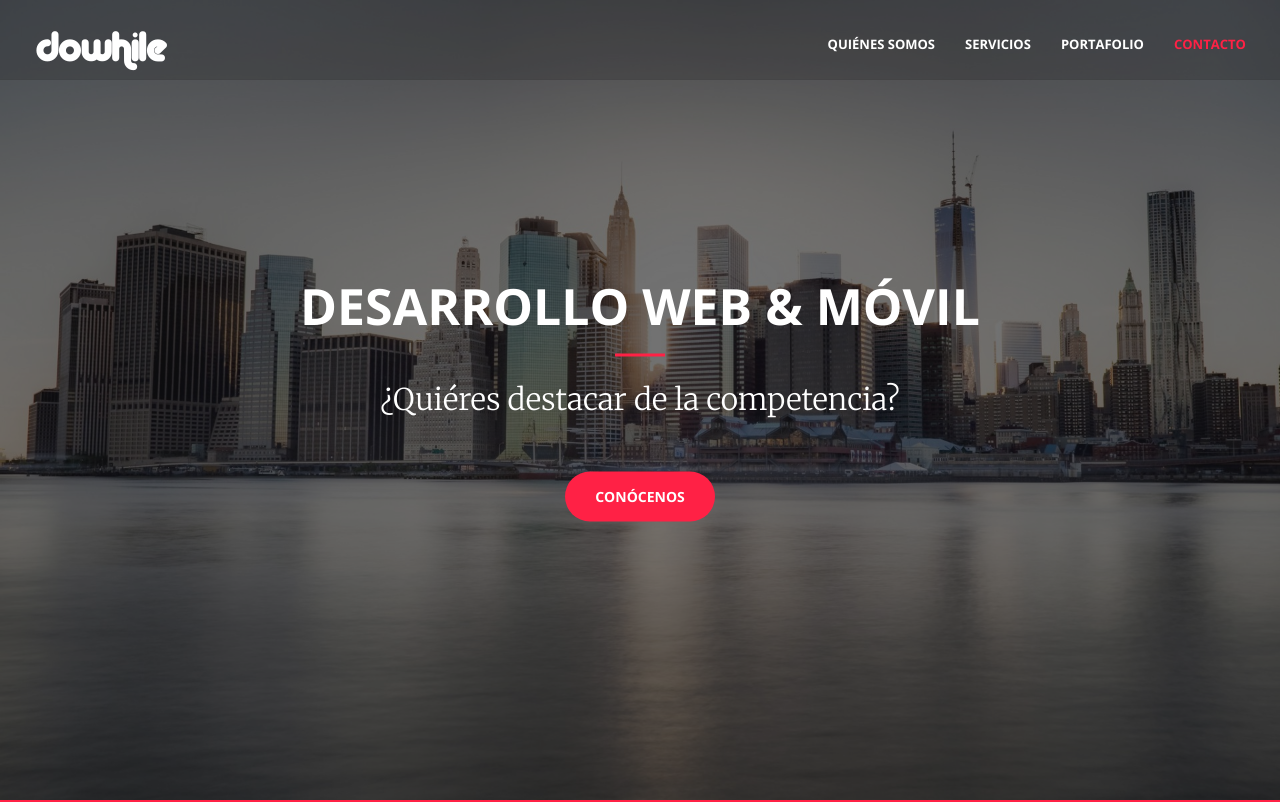
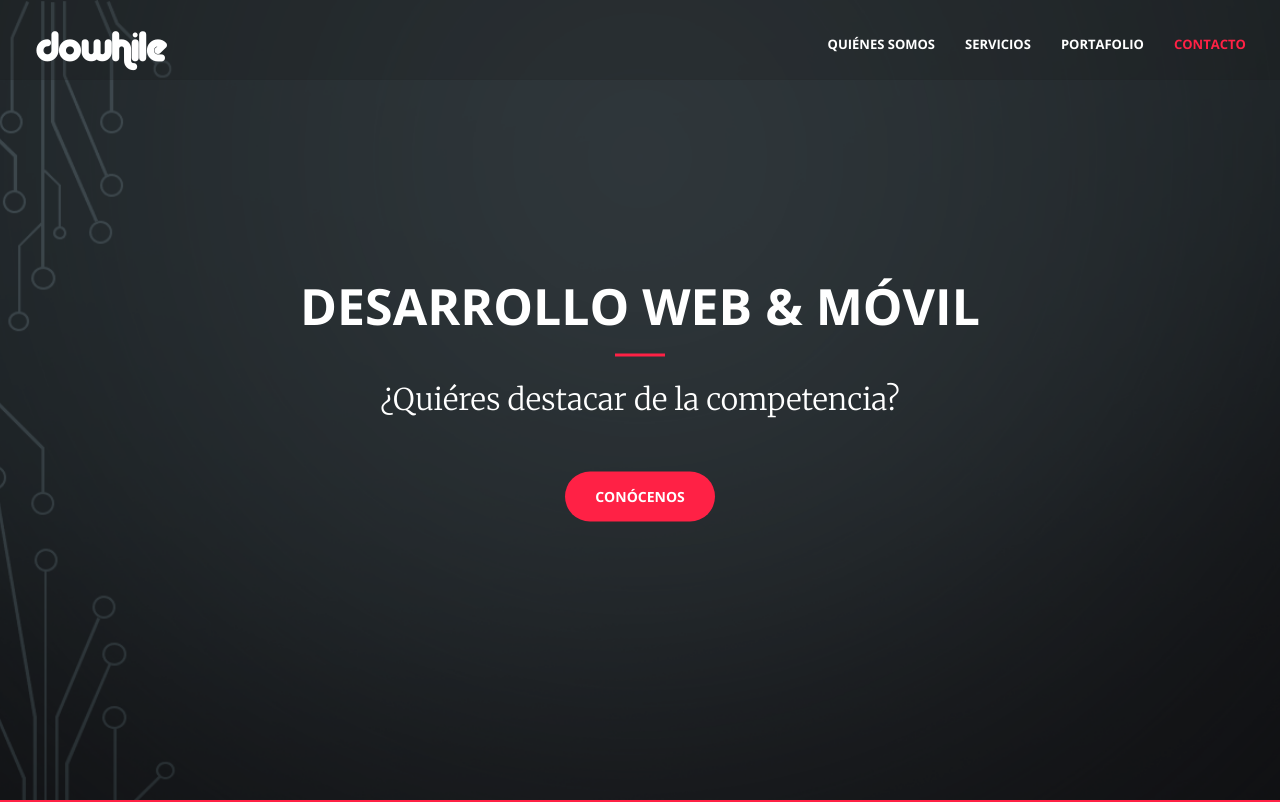
Before and after one commit to luisvilches/dowhile-frontend, a website: page index.html in a window 1280 px wide. Shown: the top 802 px of the page. Drawn offline with nearby package versions, Linux system fonts and the light colour scheme; no server answers.

Commit message:
cambio de fondo

```diff
--- a/css/creative.css
+++ b/css/creative.css
@@ -172,7 +172,7 @@ header {
   background-size: cover;
   -o-background-size: cover;
   background-position: center;
-  background-image: url('../img/bg.jpg');
+  background-image: url('../img/Sin título.png');
   text-align: center;
   color: white;
   background-attachment: fixed;
```
Also changed, not shown: img/Sin título.png (added).
